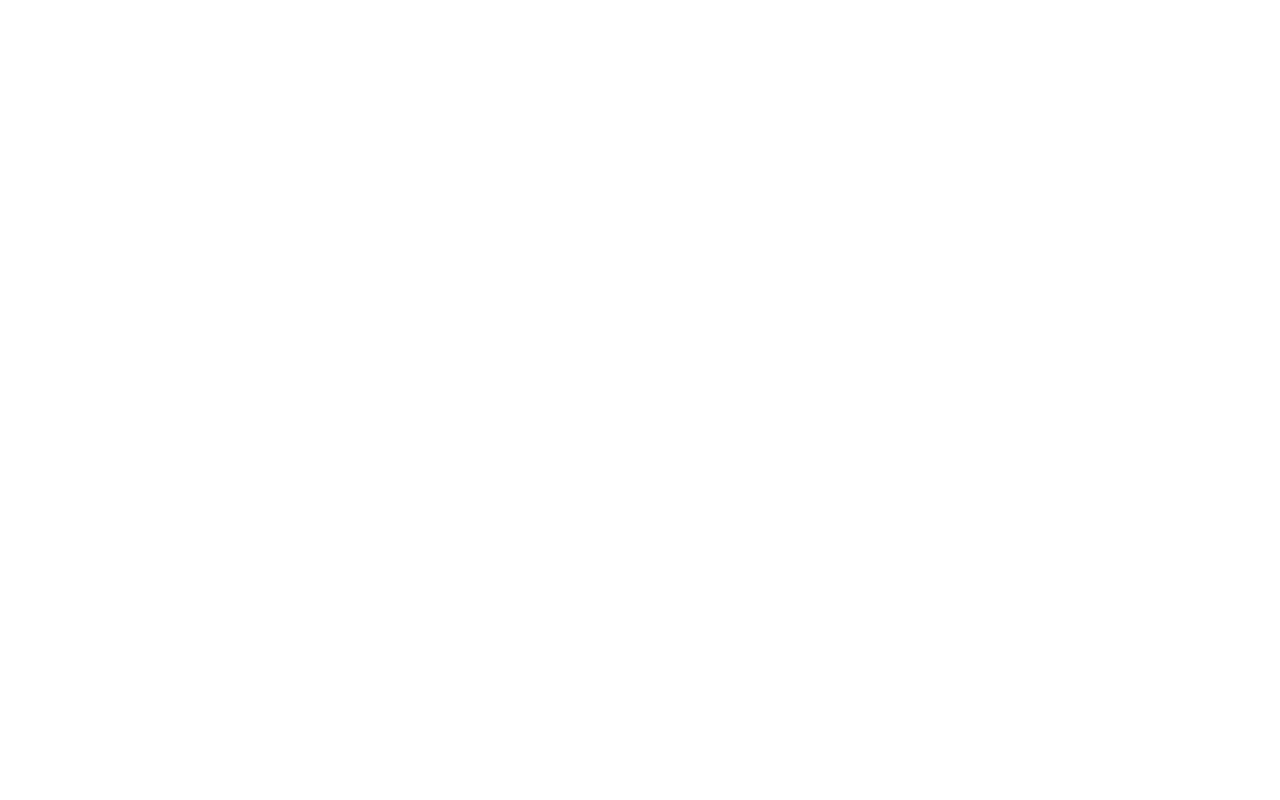
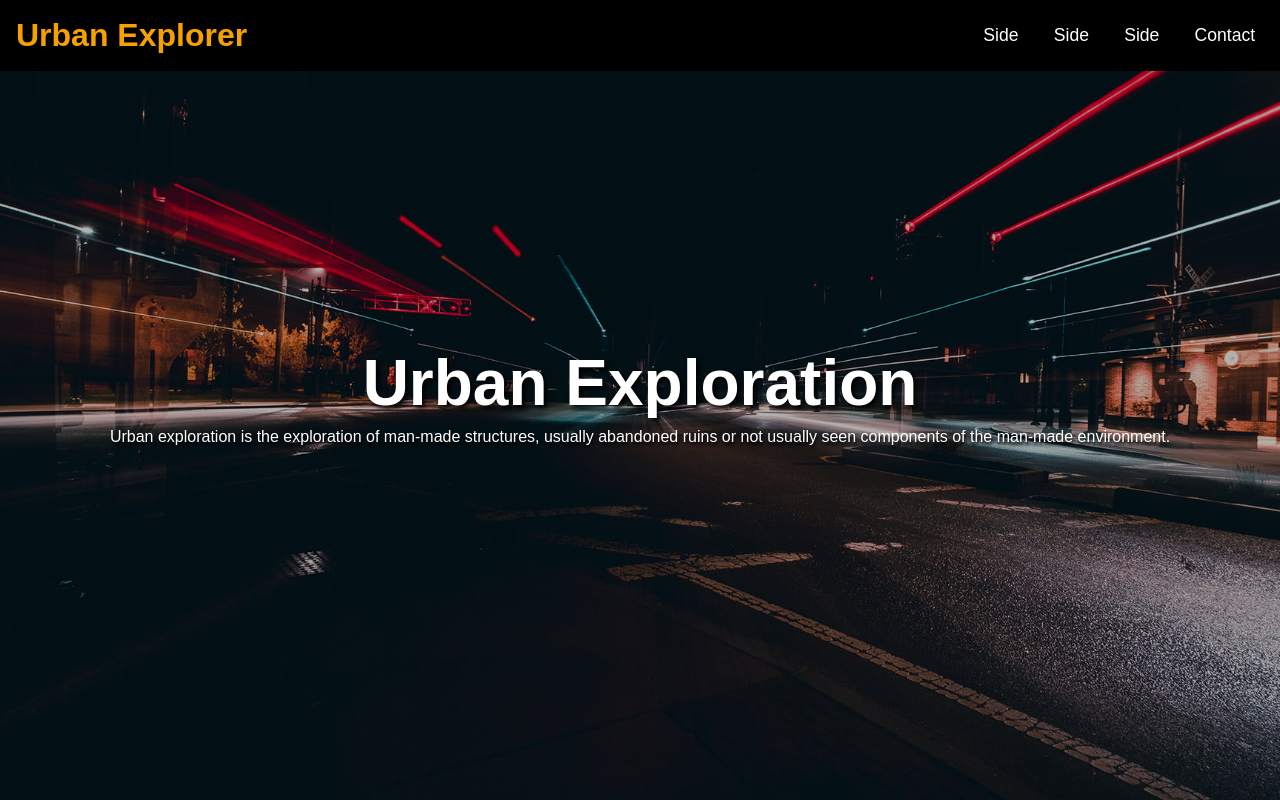
Before and after one commit to StewyEarth/avanceret-frontend-daniel-therkildsen, a website built with webpack: page dist/index.html in a window 1280 px wide. Built offline with nearby package versions, Linux system fonts and the light colour scheme.

Commit message:
Site top done

```diff
--- a/src/style.scss
+++ b/src/style.scss
@@ -1 +1,164 @@
 //scss
+$semitransparent-background: rgba(0, 0, 0, 1);
+$primary-color: #ffffff;
+$secondary-color: #F7A101;
+
+%link-white{
+    color: $primary-color;
+    text-decoration: none;
+}
+%link-orange{
+    @extend %link-white;
+    color: $secondary-color;
+}
+
+html{
+    font-family: Arial, Helvetica, sans-serif
+}
+body{
+    margin: 0;
+}
+
+.sitetop{
+    max-width: 100vw;
+    height: 100vh;
+    position: relative;
+    display: flex;
+    justify-content: center;
+    background-color: black;
+
+    &_img{
+        width: 100%;
+        height: 100%;
+        display: block;
+        object-fit: cover;
+        opacity: .7;
+    }
+
+    &_header{
+    position: absolute;
+    top: 0;
+    width: 100%;
+    box-sizing: border-box;
+    padding: 1em 1em 1em 1em;
+    display: flex;
+    justify-content: space-between;
+    align-items: center;
+    color: #ffffff;
+    background-color: $semitransparent-background;
+    flex-wrap: wrap;
+    z-index: 1;
+    }
+
+    &_sitetitle{
+        margin: 0;
+        a{
+            @extend %link-orange;
+            &:hover{
+                color: darken($secondary-color,20%);
+            }
+        }
+    }
+    &_burgermenulabel{
+        font-size: 1.5em;
+    }
+    &_burgermenucheckbox[type=checkbox] {
+        display: none;
+    }
+    &_burgermenucheckbox[type=checkbox]:checked ~ &_headernav {
+        display: flex;
+    }
+    &_headernav{
+        display: none;
+        flex-basis: 100%;
+    }
+    &_linklist{
+        width: 100%;
+        flex-direction: column;
+        display: flex;
+        align-items: center;
+        list-style-type: none;
+        padding: 0;
+        margin: .5em 0 0 0;
+
+        &_link{
+            display: flex;
+            justify-content: center;
+            font-size: 1.1em;
+            width: 100%;
+            border-top: 1px solid white;
+            padding: .5em;
+            a{
+                @extend %link-white;
+                width: 100%;
+                text-align: center;
+            }
+            a:hover{
+                color: lighten($secondary-color,10%)
+            }
+        }
+        &_link:last-of-type{
+            margin-right: 0;
+            border-bottom: 1px solid white;
+        }
+    }
+    &_textcontent{
+        position: absolute;
+        align-self: center;
+        justify-content: center;
+        text-align: center;
+        width: 100%;
+        color: $primary-color;
+
+
+        &_header{
+            font-size: 4em;
+            margin: 0 2rem;
+            text-shadow: 3px 3px 5px #000000;
+        }
+        &_ruler{
+            background-image: radial-gradient(circle, #f7a101, #e99501, #db8901, #cc7d00, #be7200);
+            height: .3em;
+            border: none;
+            width: 70%;
+            border-radius: 50%;
+        }
+        &_description{
+            margin: .5rem 2rem;
+            text-shadow: 1px 3px 3px #000000;
+        }
+    }
+
+}
+@media(min-width: 750px){
+    .sitetop{
+        &_headernav{
+            display: flex;
+            flex-basis: initial;
+        }
+        &_burgermenulabel{
+            display: none;
+        }
+        &_linklist{
+            flex-direction: row;
+            display: flex;
+            list-style-type: none;
+            padding: 0;
+            margin: 0;
+
+            &_link{
+                margin-right: 1em;
+                width: 100%;
+                border: none;
+
+            }
+            &_link:last-of-type{
+                margin-right: 0;
+                border: none;
+            }
+        }
+        &_textcontent_ruler{
+            display: none;
+        }
+    }
+}
```
Also changed, not shown: dist/img/bg.jpg (added), dist/img/urbanpictures/01.jpg (added), dist/index.html, dist/style.css.
